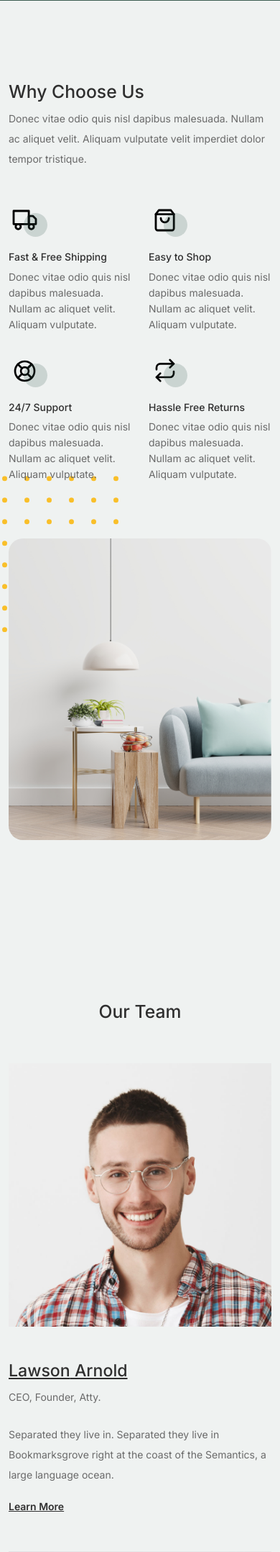
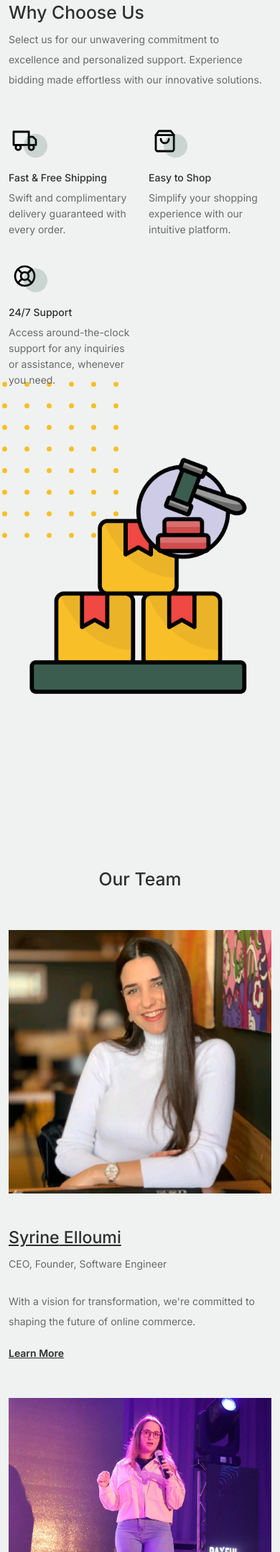
Before and after one commit to MohamedJmal99/IHM, a PHP site: page /about.php in a window 390 px wide; the page is wider, and only the part inside the window is pictured. Shown: the part 832-2988 px from the top of that part at 72% size. Run offline with PHP 8.4, Linux system fonts and the light colour scheme.

Commit message:
modified about us page!

```diff
--- a/about.php
+++ b/about.php
@@ -36,13 +36,13 @@
 						<div class="col-lg-5">
 							<div class="intro-excerpt">
 								<h1>About Us</h1>
-								<p class="mb-4">Donec vitae odio quis nisl dapibus malesuada. Nullam ac aliquet velit. Aliquam vulputate velit imperdiet dolor tempor tristique.</p>
+								<p class="mb-4" style="font-size: 18px; font-weight: bold;">Three minds, one mission: revolutionizing bidding with innovation and integrity.</p>
 								<p><a href="" class="btn btn-secondary me-2">Shop Now</a><a href="#" class="btn btn-white-outline">Explore</a></p>
 							</div>
 						</div>
 						<div class="col-lg-7">
 							<div class="hero-img-wrap">
-								<img src="images/couch.png" class="img-fluid">
+								<img src="images/auction.webp" class="img-fluid">
 							</div>
 						</div>
 					</div>
@@ -58,7 +58,7 @@
 				<div class="row justify-content-between align-items-center">
 					<div class="col-lg-6">
 						<h2 class="section-title">Why Choose Us</h2>
-						<p>Donec vitae odio quis nisl dapibus malesuada. Nullam ac aliquet velit. Aliquam vulputate velit imperdiet dolor tempor tristique.</p>
+						<p>Select us for our unwavering commitment to excellence and personalized support. Experience bidding made effortless with our innovative solutions.</p>
 
 						<div class="row my-5">
 							<div class="col-6 col-md-6">
@@ -67,7 +67,7 @@
 										<img src="images/truck.svg" alt="Image" class="imf-fluid">
 									</div>
 									<h3>Fast &amp; Free Shipping</h3>
-									<p>Donec vitae odio quis nisl dapibus malesuada. Nullam ac aliquet velit. Aliquam vulputate.</p>
+									<p>Swift and complimentary delivery guaranteed with every order.</p>
 								</div>
 							</div>
 
@@ -77,7 +77,7 @@
 										<img src="images/bag.svg" alt="Image" class="imf-fluid">
 									</div>
 									<h3>Easy to Shop</h3>
-									<p>Donec vitae odio quis nisl dapibus malesuada. Nullam ac aliquet velit. Aliquam vulputate.</p>
+									<p>Simplify your shopping experience with our intuitive platform.</p>
 								</div>
 							</div>
 
@@ -87,26 +87,26 @@
 										<img src="images/support.svg" alt="Image" class="imf-fluid">
 									</div>
 									<h3>24/7 Support</h3>
-									<p>Donec vitae odio quis nisl dapibus malesuada. Nullam ac aliquet velit. Aliquam vulputate.</p>
+									<p>Access around-the-clock support for any inquiries or assistance, whenever you need.</p>
 								</div>
 							</div>
 
-							<div class="col-6 col-md-6">
+							<!-- <div class="col-6 col-md-6">
 								<div class="feature">
 									<div class="icon">
 										<img src="images/return.svg" alt="Image" class="imf-fluid">
 									</div>
 									<h3>Hassle Free Returns</h3>
-									<p>Donec vitae odio quis nisl dapibus malesuada. Nullam ac aliquet velit. Aliquam vulputate.</p>
+									<p>Enjoy hassle-free returns, making your satisfaction our priority.</p>
 								</div>
-							</div>
+							</div> -->
 
 						</div>
 					</div>
 
 					<div class="col-lg-5">
 						<div class="img-wrap">
-							<img src="images/why-choose-us-img.jpg" alt="Image" class="img-fluid">
+							<img src="images/tendre (1).png" alt="Image" class="img-fluid">
 						</div>
 					</div>
 
@@ -125,27 +125,25 @@
 					</div>
 				</div>
 
-				<div class="row">
+				<div class="row" style="justify-content: space-around !important;">
 
 					<!-- Start Column 1 -->
 					<div class="col-12 col-md-6 col-lg-3 mb-5 mb-md-0">
-						<img src="images/person_1.jpg" class="img-fluid mb-5">
-						<h3 clas><a href="#"><span class="">Lawson</span> Arnold</a></h3>
-            <span class="d-block position mb-4">CEO, Founder, Atty.</span>
-            <p>Separated they live in.
-            Separated they live in Bookmarksgrove right at the coast of the Semantics, a large language ocean.</p>
+						<img src="images/syrine.jpg" class="img-fluid mb-5">
+						<h3 clas><a href="#"><span class="">Syrine</span> Elloumi</a></h3>
+            <span class="d-block position mb-4">CEO, Founder, Software Engineer</span>
+            <p>With a vision for transformation, we're committed to shaping the future of online commerce.</p>
             <p class="mb-0"><a href="#" class="more dark">Learn More <span class="icon-arrow_forward"></span></a></p>
 					</div>
 					<!-- End Column 1 -->
 
 					<!-- Start Column 2 -->
 					<div class="col-12 col-md-6 col-lg-3 mb-5 mb-md-0">
-						<img src="images/person_2.jpg" class="img-fluid mb-5">
+						<img src="images/dhouha.jpg" class="img-fluid mb-5">
 
-						<h3 clas><a href="#"><span class="">Jeremy</span> Walker</a></h3>
-            <span class="d-block position mb-4">CEO, Founder, Atty.</span>
-            <p>Separated they live in.
-            Separated they live in Bookmarksgrove right at the coast of the Semantics, a large language ocean.</p>
+						<h3 clas><a href="#"><span class="">Dhouha</span> Dridi</a></h3>
+            <span class="d-block position mb-4">CEO, Founder, Software Engineer</span>
+            <p>Leveraging cutting-edge technology, we're crafting a platform that empowers businesses to thrive.</p>
             <p class="mb-0"><a href="#" class="more dark">Learn More <span class="icon-arrow_forward"></span></a></p>
 
 					</div>
@@ -153,17 +151,16 @@
 
 					<!-- Start Column 3 -->
 					<div class="col-12 col-md-6 col-lg-3 mb-5 mb-md-0">
-						<img src="images/person_3.jpg" class="img-fluid mb-5">
-						<h3 clas><a href="#"><span class="">Patrik</span> White</a></h3>
-            <span class="d-block position mb-4">CEO, Founder, Atty.</span>
-            <p>Separated they live in.
-            Separated they live in Bookmarksgrove right at the coast of the Semantics, a large language ocean.</p>
+						<img src="images/mohamed.jpg" class="img-fluid mb-5">
+						<h3 clas><a href="#"><span class="">Mohamed</span> Jmal</a></h3>
+            <span class="d-block position mb-4">CEO, Founder, Software Engineer</span>
+            <p>Through strategic planning and meticulous execution, we're driving success for our partners and clients alike.</p>
             <p class="mb-0"><a href="#" class="more dark">Learn More <span class="icon-arrow_forward"></span></a></p>
 					</div>
 					<!-- End Column 3 -->
 
 					<!-- Start Column 4 -->
-					<div class="col-12 col-md-6 col-lg-3 mb-5 mb-md-0">
+					<!-- <div class="col-12 col-md-6 col-lg-3 mb-5 mb-md-0">
 						<img src="images/person_4.jpg" class="img-fluid mb-5">
 
 						<h3 clas><a href="#"><span class="">Kathryn</span> Ryan</a></h3>
@@ -173,7 +170,7 @@
             <p class="mb-0"><a href="#" class="more dark">Learn More <span class="icon-arrow_forward"></span></a></p>
 
 
-					</div>
+					</div>  -->
 					<!-- End Column 4 -->
 
 
@@ -211,15 +208,15 @@
 
 											<div class="testimonial-block text-center">
 												<blockquote class="mb-5">
-													<p>&ldquo;Donec facilisis quam ut purus rutrum lobortis. Donec vitae odio quis nisl dapibus malesuada. Nullam ac aliquet velit. Aliquam vulputate velit imperdiet dolor tempor tristique. Pellentesque habitant morbi tristique senectus et netus et malesuada fames ac turpis egestas. Integer convallis volutpat dui quis scelerisque.&rdquo;</p>
+													<p>&ldquo;I can't recommend this bidding system enough. As someone who was initially skeptical about adopting new technology, I was pleasantly surprised by how user-friendly and intuitive the platform was. From start to finish, the experience was seamless, and the support team was always there to assist whenever we had questions or concerns. Thanks to their solution, we've been able to expand our supplier network and secure better deals for our business.&rdquo;</p>
 												</blockquote>
 
 												<div class="author-info">
 													<div class="author-pic">
-														<img src="images/person-1.png" alt="Maria Jones" class="img-fluid">
+														<img src="images/bilel.jpg" alt="Maria Jones" class="img-fluid">
 													</div>
-													<h3 class="font-weight-bold">Maria Jones</h3>
-													<span class="position d-block mb-3">CEO, Co-Founder, XYZ Inc.</span>
+													<h3 class="font-weight-bold">Bilel Belguith</h3>
+													<span class="position d-block mb-3">Client</span>
 												</div>
 											</div>
 
@@ -234,15 +231,15 @@
 
 											<div class="testimonial-block text-center">
 												<blockquote class="mb-5">
-													<p>&ldquo;Donec facilisis quam ut purus rutrum lobortis. Donec vitae odio quis nisl dapibus malesuada. Nullam ac aliquet velit. Aliquam vulputate velit imperdiet dolor tempor tristique. Pellentesque habitant morbi tristique senectus et netus et malesuada fames ac turpis egestas. Integer convallis volutpat dui quis scelerisque.&rdquo;</p>
+													<p>&ldquo;Working with this bidding system was a game-changer for our company. Not only did it streamline our procurement process, but it also saved us valuable time and resources. The team behind the platform was incredibly responsive and tailored their support to our specific needs. Thanks to their expertise and dedication, we've seen a significant improvement in our efficiency and bottom line.&rdquo;</p>
 												</blockquote>
 
 												<div class="author-info">
 													<div class="author-pic">
-														<img src="images/person-1.png" alt="Maria Jones" class="img-fluid">
+														<img src="images/hedi.jpg" alt="Maria Jones" class="img-fluid">
 													</div>
-													<h3 class="font-weight-bold">Maria Jones</h3>
-													<span class="position d-block mb-3">CEO, Co-Founder, XYZ Inc.</span>
+													<h3 class="font-weight-bold">Hedi Chakchouk</h3>
+													<span class="position d-block mb-3">Client</span>
 												</div>
 											</div>
 
@@ -257,15 +254,15 @@
 
 											<div class="testimonial-block text-center">
 												<blockquote class="mb-5">
-													<p>&ldquo;Donec facilisis quam ut purus rutrum lobortis. Donec vitae odio quis nisl dapibus malesuada. Nullam ac aliquet velit. Aliquam vulputate velit imperdiet dolor tempor tristique. Pellentesque habitant morbi tristique senectus et netus et malesuada fames ac turpis egestas. Integer convallis volutpat dui quis scelerisque.&rdquo;</p>
+													<p>&ldquo;Our experience with this bidding system exceeded our expectations in every way. Not only did it simplify our procurement process, but it also provided valuable insights that helped us make more informed decisions. What impressed us the most was the level of personalized attention and support we received from the team. They truly went above and beyond to ensure our success, and we're grateful for their partnership. This platform has become an indispensable asset for our organization, and we look forward to continuing our collaboration in the future.&rdquo;</p>
 												</blockquote>
 
 												<div class="author-info">
 													<div class="author-pic">
-														<img src="images/person-1.png" alt="Maria Jones" class="img-fluid">
+														<img src="images/racem.jpg" alt="Maria Jones" class="img-fluid">
 													</div>
-													<h3 class="font-weight-bold">Maria Jones</h3>
-													<span class="position d-block mb-3">CEO, Co-Founder, XYZ Inc.</span>
+													<h3 class="font-weight-bold">Racem Lazzaz</h3>
+													<span class="position d-block mb-3">Client</span>
 												</div>
 											</div>
 
@@ -290,7 +287,7 @@
 			<div class="container relative">
 
 				<div class="sofa-img">
-					<img src="images/sofa.png" alt="Image" class="img-fluid">
+					<img src="" alt="" class="img-fluid">
 				</div>
 
 				<div class="row">
@@ -319,7 +316,7 @@
 				<div class="row g-5 mb-5">
 					<div class="col-lg-4">
 						<div class="mb-4 footer-logo-wrap"><a href="#" class="footer-logo">Furni<span>.</span></a></div>
-						<p class="mb-4">Donec facilisis quam ut purus rutrum lobortis. Donec vitae odio quis nisl dapibus malesuada. Nullam ac aliquet velit. Aliquam vulputate velit imperdiet dolor tempor tristique. Pellentesque habitant</p>
+						<p class="mb-4">Crafted by Mohamed, Syrine, and Dhouha, our innovative bidding platform revolutionizes procurement processes. With a focus on user-friendliness and customization, we empower businesses to streamline their operations seamlessly. Our solution offers unmatched efficiency and transparency, tailored to the unique needs of each client. Join us as we redefine the future of procurement together.</p>
 
 						<ul class="list-unstyled custom-social">
 							<li><a href="#"><span class="fa fa-brands fa-facebook-f"></span></a></li>
```
Also changed, not shown: js/scripts.js (+5 -3 lines), images/auction.jpeg (added), images/auction.webp (added), images/bidding.png (added), images/bilel.jpg (added), images/dhouha.jpg (added), images/hedi.jpg (added), images/mohamed.jpg (added), images/racem.jpg (added), images/syrine.jpg (added), images/tendre (1).png (added).
